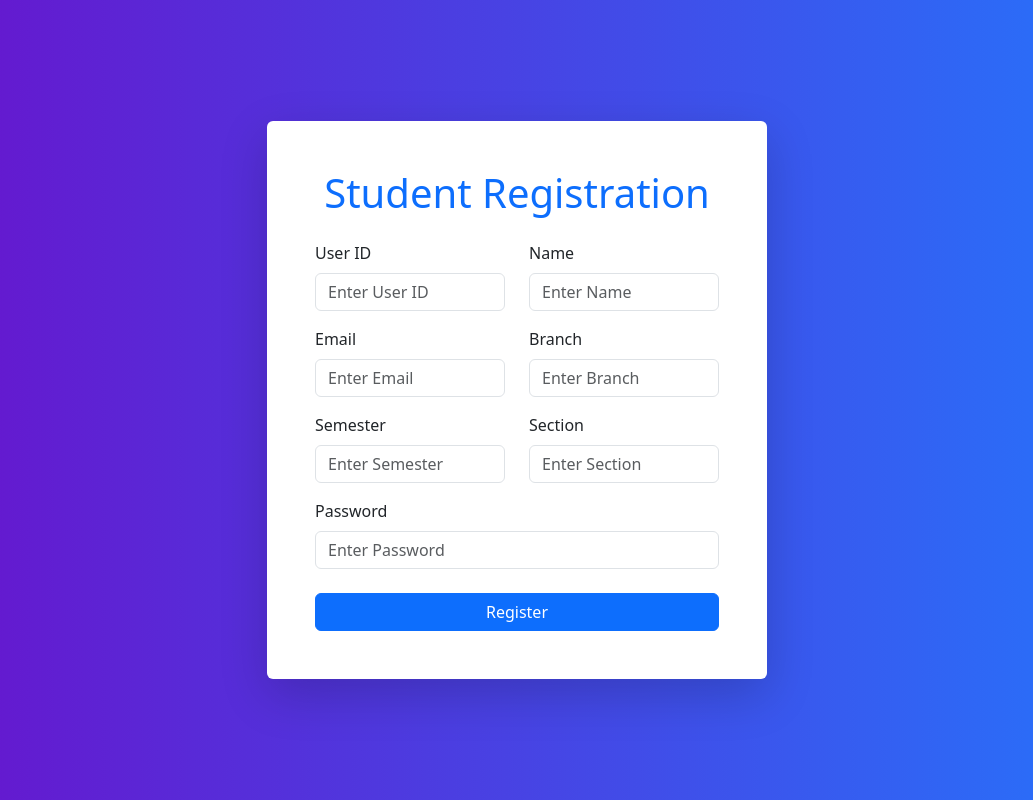
After one commit to Sahil-dev-2005/Campus-Sarathi, a Flask app: page /student-register in a window 1280 px wide. The commit adds this page. Shown: the whole page, without its empty margins (123-1156 px from the left). Run offline with Flask 3, Linux system fonts and the light colour scheme; some libraries are stand-ins or nearby versions.

Commit message:
Added option for registering

```diff
--- a/app.py
+++ b/app.py
@@ -71,6 +71,55 @@ def login():
             return render_template("error.html", error="INVALID CREDENTIALS")
     return render_template("login.html", role=role)
 
+@app.route('/student-register', methods=['GET', 'POST'])
+def student_register():
+    if request.method == 'POST':
+        # Get data from form
+        userid = request.form['userid']
+        name = request.form['name']
+        email = request.form['email']
+        branch = request.form['branch']
+        semester = request.form['semester']
+        section = request.form['section']
+        password = bcrypt.generate_password_hash(request.form['password']).decode('utf-8')
+
+        # Insert data into student table (existing table)
+        cursor = mysql.connection.cursor()
+        cursor.execute("""
+            INSERT INTO student (userid, name, email, branch, sem, sec, password)
+            VALUES (%s, %s, %s, %s, %s, %s, %s)
+        """, (userid, name, email, branch, semester, section, password))
+        mysql.connection.commit()
+        cursor.close()
+
+        return redirect(url_for('login'))  # Redirect to login page after successful registration
+
+    return render_template('student_register.html')
+
+
+@app.route('/admin-register', methods=['GET', 'POST'])
+def admin_register():
+    if request.method == 'POST':
+        # Get data from form
+        userid = request.form['userid']
+        name = request.form['name']
+        email = request.form['email']
+        password = bcrypt.generate_password_hash(request.form['password']).decode('utf-8')
+
+        # Insert data into admin table (existing table)
+        cursor = mysql.connection.cursor()
+        cursor.execute("""
+            INSERT INTO admin (userid, name, email, password)
+            VALUES (%s, %s, %s, %s)
+        """, (userid, name, email, password))
+        mysql.connection.commit()
+        cursor.close()
+
+        return redirect(url_for('login'))  # Redirect to login page after successful registration
+
+    return render_template('admin_register.html')
+
+
 @app.route('/student_dashboard')
 @login_required
 def student_dashboard():
--- a/templates/index.html
+++ b/templates/index.html
@@ -19,6 +19,10 @@
                     </label>
                 </div>
                 <button type="submit" class="btn btn-primary w-100">Proceed for Login</button>
+                <div class="mt-3 text-center">
+                    <a href="/student-register" class="btn btn-secondary w-100">Register as Student</a>
+                    <a href="/admin-register" class="btn btn-secondary w-100 mt-2">Register as Admin</a>
+                </div>
             </form>
         </div>
     </div>
--- /dev/null
+++ b/templates/student_register.html
@@ -0,0 +1,48 @@
+{% extends "layout.html" %}
+
+{% block body %}
+<div class="container-fluid vh-100" style="background: linear-gradient(to right, #6a11cb, #2575fc);">
+    <div class="d-flex justify-content-center align-items-center h-100">
+        <div class="p-5 rounded shadow-lg" style="background-color: white; width: 500px;">
+            <h1 class="text-center mb-4 text-primary">Student Registration</h1>
+            <form action="/student-register" method="post">
+                <div class="row mb-3">
+                    <div class="col-md-6">
+                        <label for="userid" class="form-label">User ID</label>
+                        <input type="text" class="form-control" id="userid" name="userid" placeholder="Enter User ID" required>
+                    </div>
+                    <div class="col-md-6">
+                        <label for="name" class="form-label">Name</label>
+                        <input type="text" class="form-control" id="name" name="name" placeholder="Enter Name" required>
+                    </div>
+                </div>
+                <div class="row mb-3">
+                    <div class="col-md-6">
+                        <label for="email" class="form-label">Email</label>
+                        <input type="email" class="form-control" id="email" name="email" placeholder="Enter Email" required>
+                    </div>
+                    <div class="col-md-6">
+                        <label for="branch" class="form-label">Branch</label>
+                        <input type="text" class="form-control" id="branch" name="branch" placeholder="Enter Branch" required>
+                    </div>
+                </div>
+                <div class="row mb-3">
+                    <div class="col-md-6">
+                        <label for="semester" class="form-label">Semester</label>
+                        <input type="number" class="form-control" id="semester" name="semester" placeholder="Enter Semester" required>
+                    </div>
+                    <div class="col-md-6">
+                        <label for="section" class="form-label">Section</label>
+                        <input type="text" class="form-control" id="section" name="section" placeholder="Enter Section" required>
+                    </div>
+                </div>
+                <div class="mb-4">
+                    <label for="password" class="form-label">Password</label>
+                    <input type="password" class="form-control" id="password" name="password" placeholder="Enter Password" required>
+                </div>
+                <button type="submit" class="btn btn-primary w-100">Register</button>
+            </form>
+        </div>
+    </div>
+</div>
+{% endblock %}
```
Also changed, not shown: templates/admin_register.html (added, +34 -0 lines).
